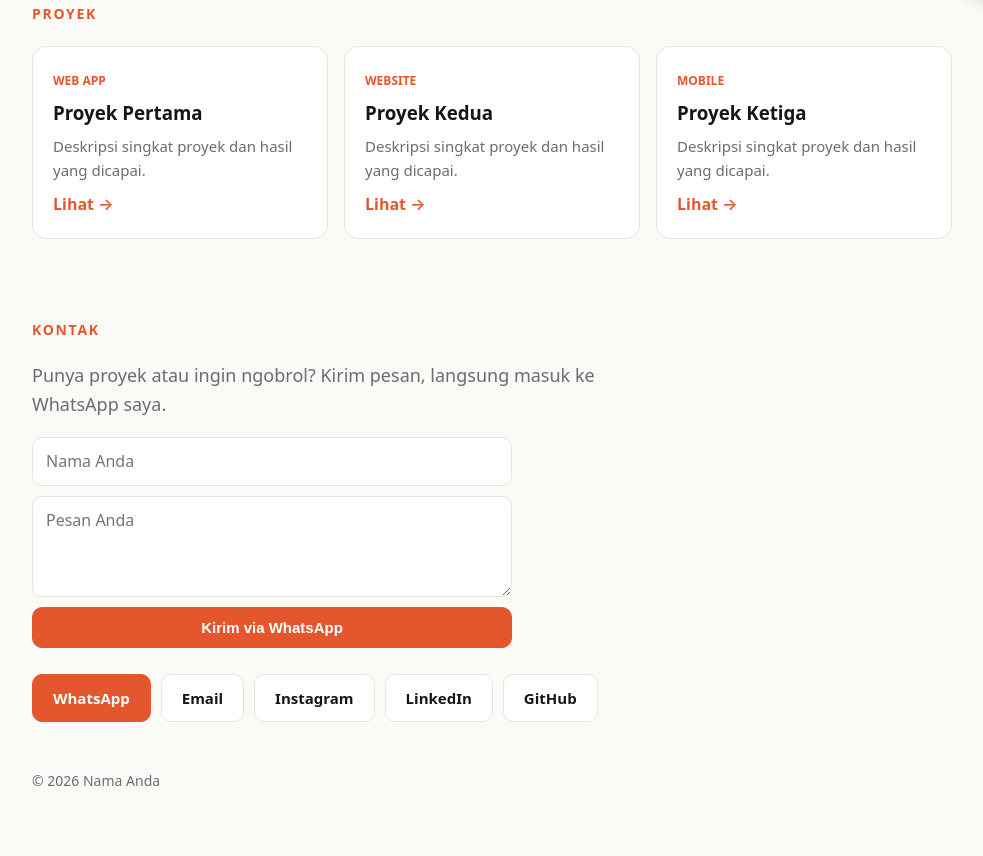
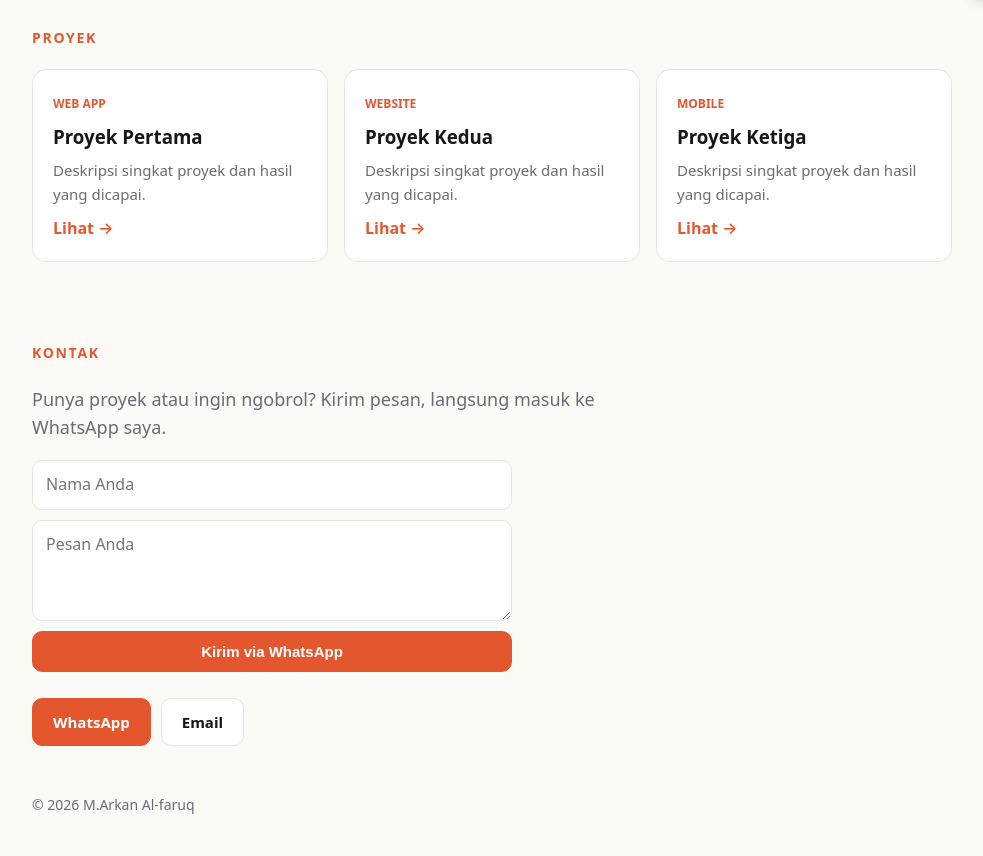
Before and after one commit to Vyntech21/myportofolio, a plain HTML site: page Portofolio Single Page.html in a window 1280 px wide. Shown: the part 789-1645 px from the top of the page, without its empty margins (148-1131 px from the left). Before the commit the page ends 1621 px from the top, so only its background shows below. Drawn offline with Linux system fonts and the light colour scheme.

Commit message:
Update portfolio details
Co-authored-by: Copilot <223556219+Copilot@users.noreply.github.com>

```diff
--- a/Portofolio Single Page.html
+++ b/Portofolio Single Page.html
@@ -59,7 +59,7 @@ body.edit .add{display:inline-block;margin-top:12px}
 <script>
 /* ====== EDIT ISI DI SINI (atau klik tombol "✎ Edit" di web) ====== */
 const DEFAULT = {
-  name: "Nama Anda",
+  name: "M.Arkan Al-faruq",
   role: "Web Developer & Desainer",
   tagline: "Saya membuat produk digital yang cepat, rapi, dan mudah dipakai.",
   about: "Tulis cerita singkat tentang diri Anda di sini: latar belakang, pengalaman, dan apa yang Anda cari. Klik tombol Edit untuk mengubahnya langsung.",
@@ -71,11 +71,9 @@ const DEFAULT = {
     {tag: "MOBILE", title: "Proyek Ketiga", desc: "Deskripsi singkat proyek dan hasil yang dicapai.", link: "#"}
   ],
   contact: {
-    wa: "6281234567890",           /* nomor WhatsApp tanpa + atau 0 di depan */
-    email: "nama@email.com",
-    instagram: "username",
-    linkedin: "username",
-    github: "username"
+    wa: "6283184909031",           /* nomor WhatsApp tanpa + atau 0 di depan */
+    email: "pxlglora@email.com",
+    instagram: "",
   }
 };
 /* ================================================================= */
```
Also changed, not shown: dist/index.html (+4 -4 lines), index.html (+1 -1 lines).
